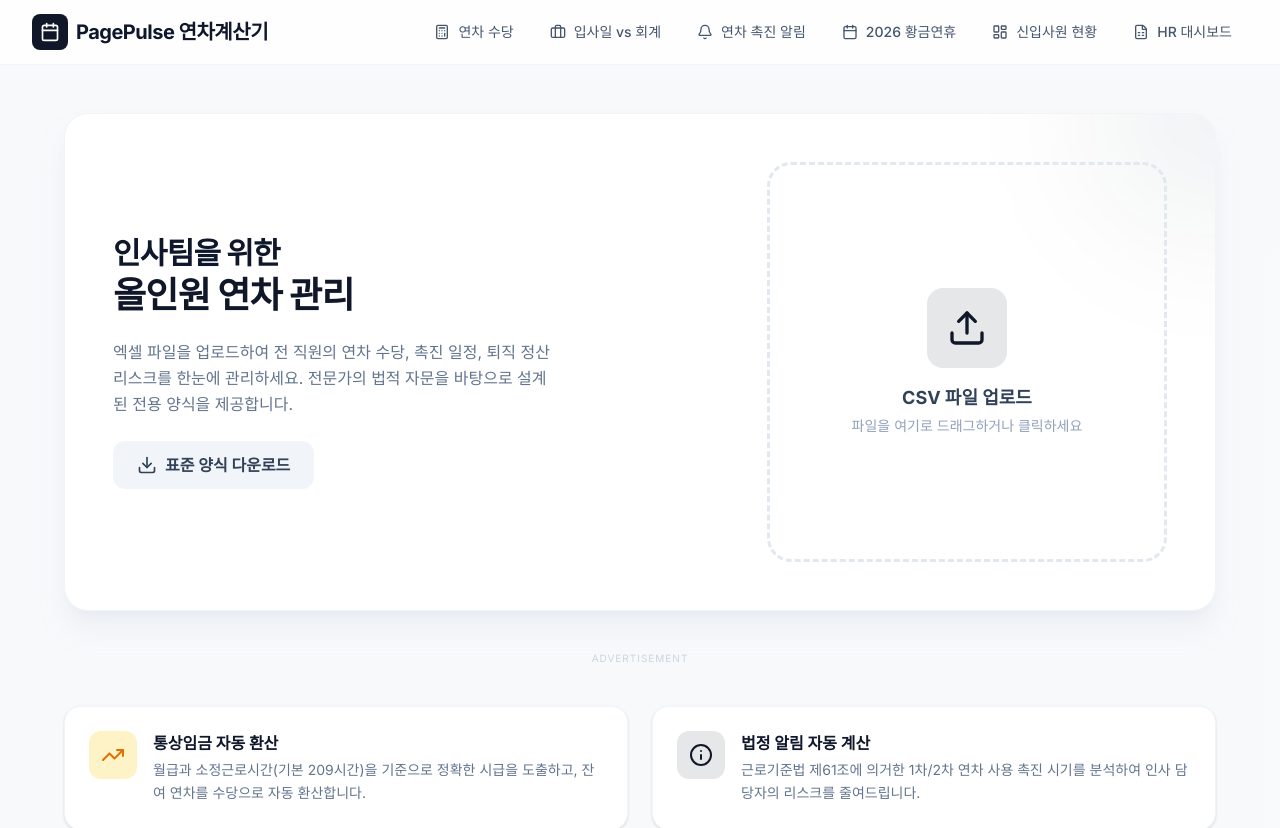
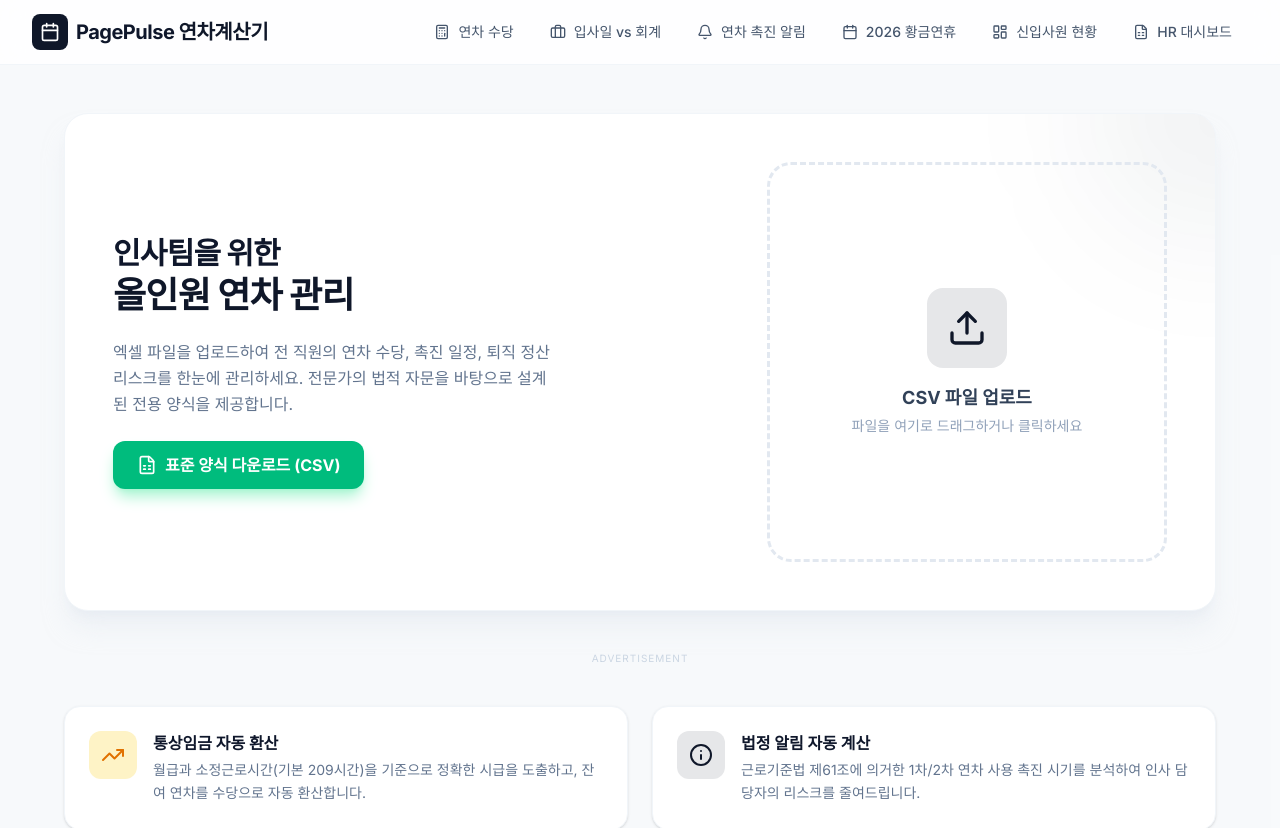
Before and after one commit to bummki/annual-leave-pay-calculator, a Next.js app: page /hr-admin in a window 1280 px wide. Shown: the top 828 px of the page. Built offline with nearby package versions, Linux system fonts and the light colour scheme.

Commit message:
style: Update CSV download button styling and text for clarity

```diff
--- a/src/components/hr/HrDashboard.tsx
+++ b/src/components/hr/HrDashboard.tsx
@@ -82,10 +82,10 @@ export default function HrDashboard() {
                         <div className="flex flex-wrap gap-4">
                             <button
                                 onClick={downloadHrTemplate}
-                                className="flex items-center gap-2 bg-slate-100 hover:bg-slate-200 text-slate-700 font-bold py-3 px-6 rounded-xl transition-all"
+                                className="flex items-center gap-2 bg-emerald-500 hover:bg-emerald-600 text-white font-bold py-3 px-6 rounded-xl transition-all shadow-lg shadow-emerald-200 active:scale-95"
                             >
-                                <Download className="w-5 h-5" />
-                                표준 양식 다운로드
+                                <FileSpreadsheet className="w-5 h-5" />
+                                표준 양식 다운로드 (CSV)
                             </button>
                         </div>
                     </div>
```
